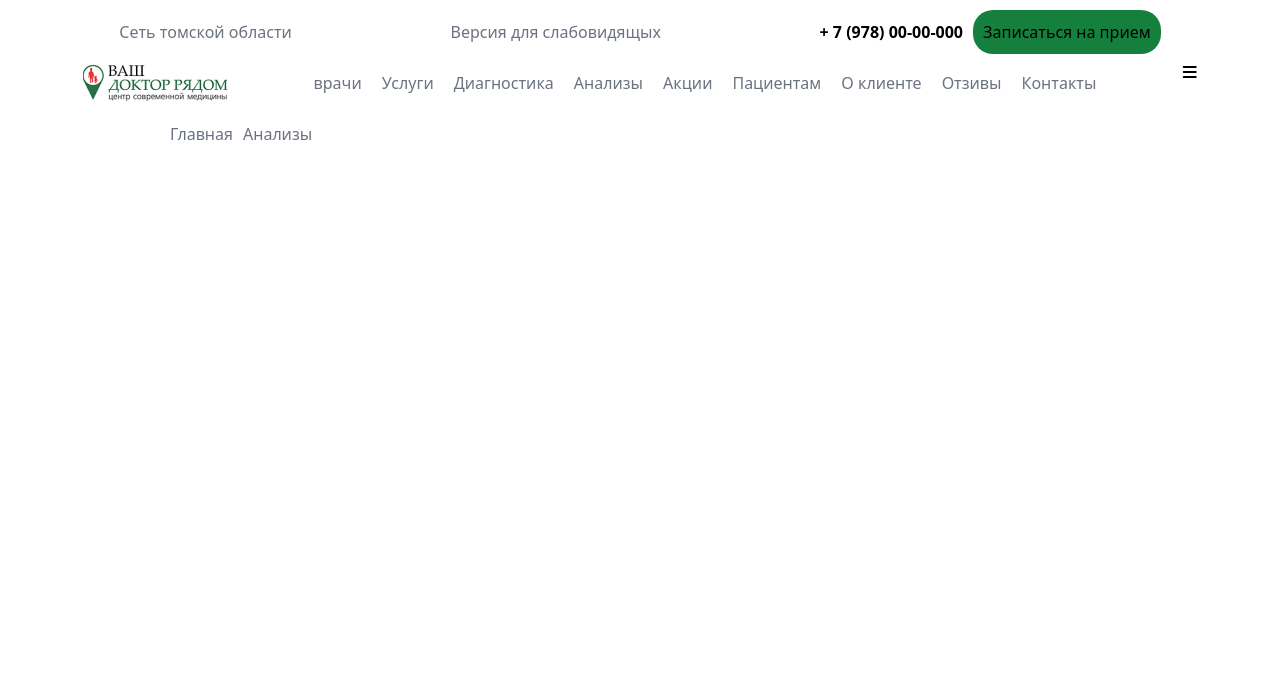
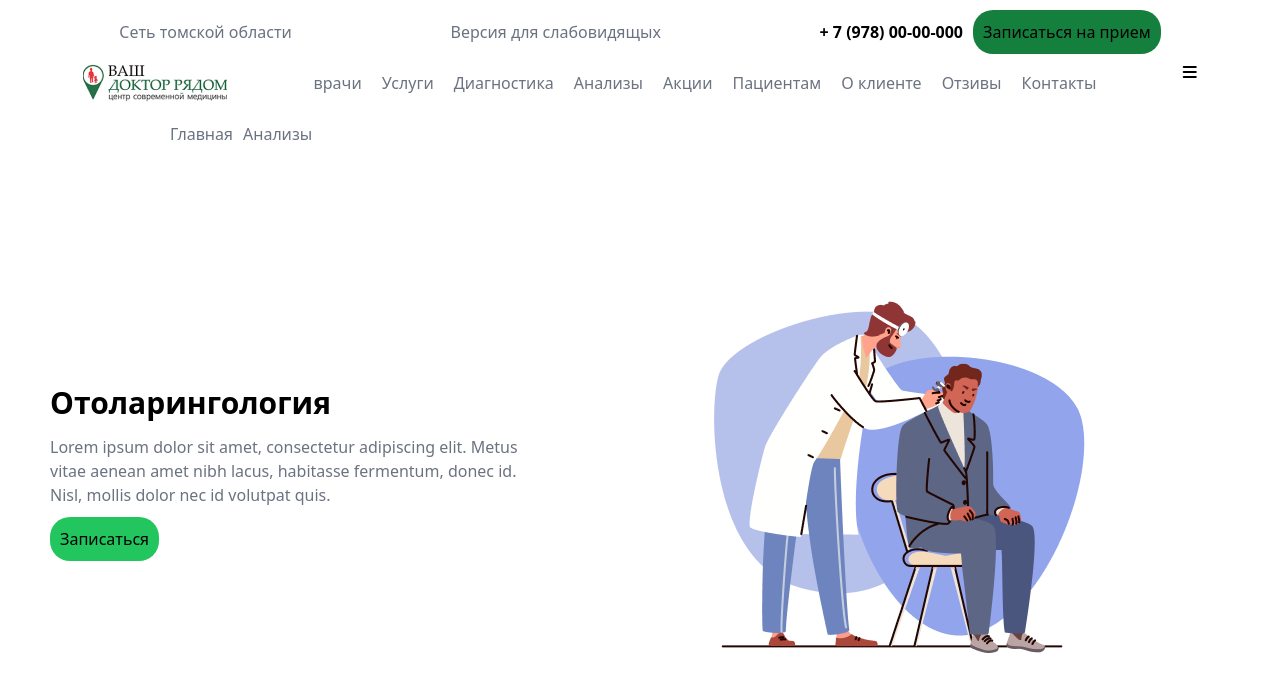
Before and after one commit to UmarovSino/repo, a website: page src/index — 2.html in a window 1280 px wide. Drawn offline with Linux system fonts and the light colour scheme.

Commit message:
first commit

```diff
--- a/src/index — 2.html
+++ b/src/index — 2.html
@@ -44,6 +44,18 @@
         </nav>
 
     </header>
+    <main>
+        <section class="mt-[100px] lg:flex max-w-[1200px] m-auto ">
+            <aside class="p-[10px] lg:place-self-center">
+                <h2 class="font-bold lg:text-[30px]">Отоларингология</h2>
+                <p class="text-gray-500 lg:w-[500px] mt-[10px]">Lorem ipsum dolor sit amet, consectetur adipiscing elit. Metus vitae aenean amet nibh lacus,
+                    habitasse fermentum, donec id. Nisl, mollis dolor nec id volutpat quis. </p>
+                    <button class="hidden lg:block lg:p-[10px] bg-green-500 rounded-[20px] mt-[10px]">Записаться</button>
+            </aside>
+            <aside><img src="./Frame (8).png" alt=""></aside>
+            <button class="p-[10px] bg-green-500 rounded-[20px] lg:hidden">Записаться</button>
+        </section>
+    </main>
 </body>
 
 </html>
```
Also changed, not shown: src/Frame (8).png (added), src/Rectangle 5 (7).png (added), src/output.css.
